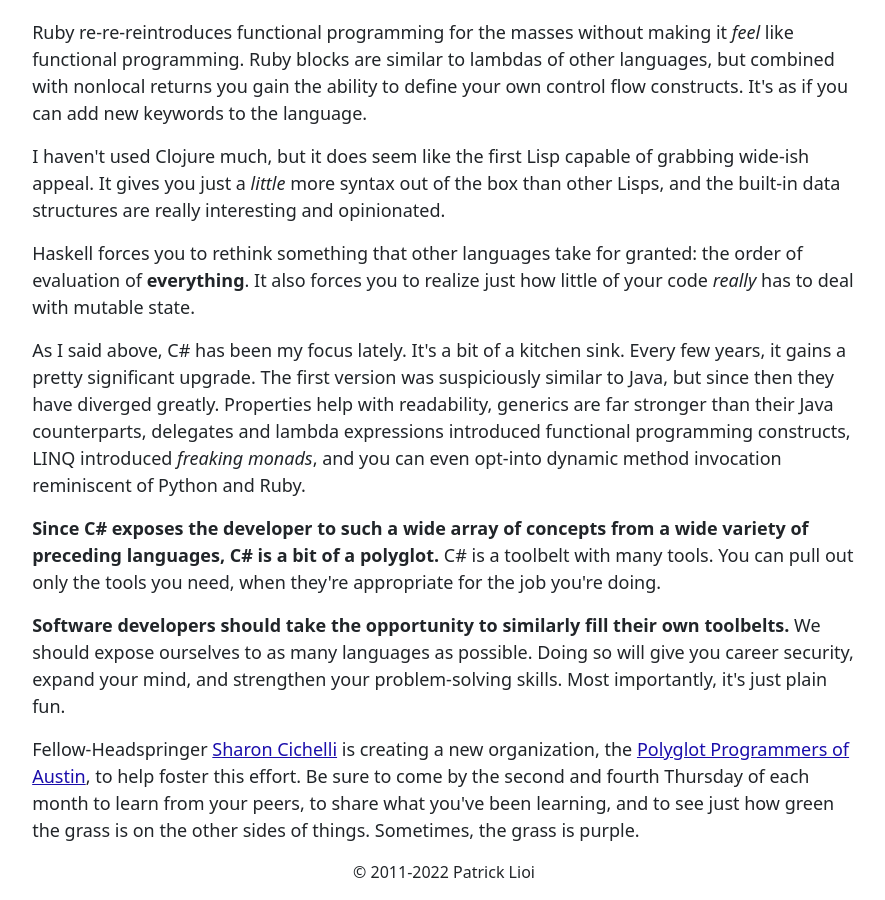
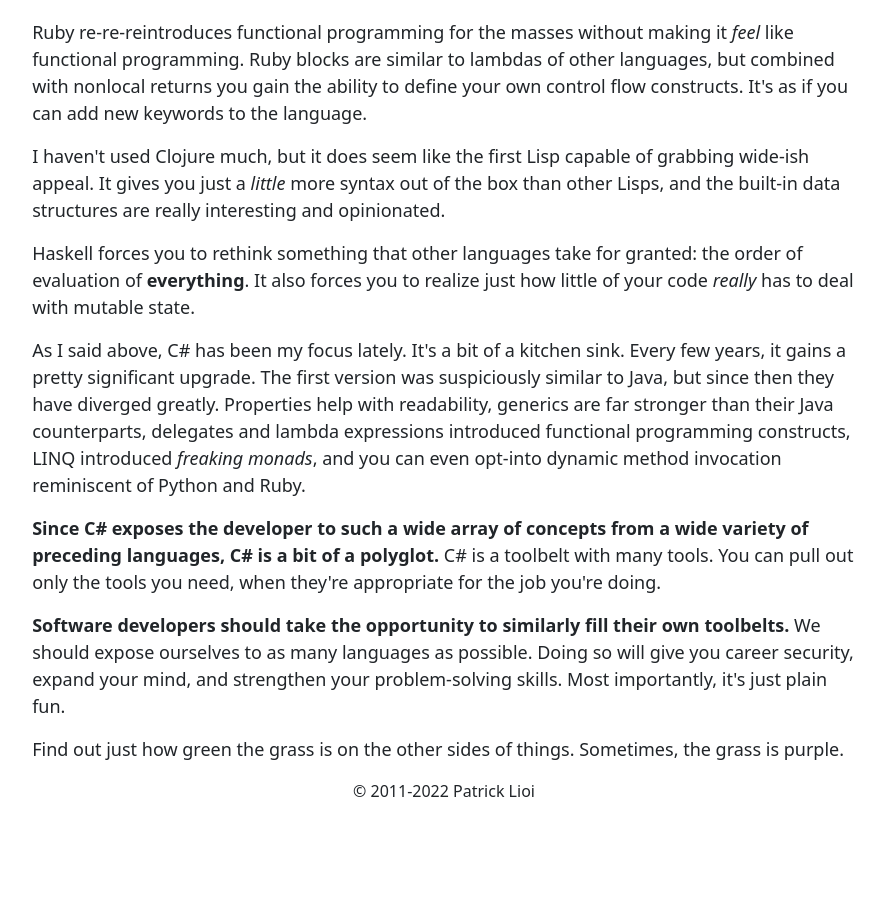
Before and after one commit to plioi/plioi.github.io, a Jekyll site: the page built from _posts/2012-01-27-join-the-polyglots.html, in a window 1280 px wide and 900 px high, scrolled down 1343 px. Shown: the whole window, without its empty margins (196-1081 px from the left). Built offline with Jekyll 4.4.1, drawn with Linux system fonts in a browser that asks for light colours; after the commit the page ends 2162 px from its top, so only the background shows below that.

Commit message:
Drop no-longer-applicable call to action/link.

```diff
--- a/_posts/2012-01-27-join-the-polyglots.html
+++ b/_posts/2012-01-27-join-the-polyglots.html
@@ -19,4 +19,4 @@
 <p>As I said above, C# has been my focus lately.  It's a bit of a kitchen sink.  Every few years, it gains a pretty significant upgrade.  The first version was suspiciously similar to Java, but since then they have diverged greatly.  Properties help with readability, generics are far stronger than their Java counterparts, delegates and lambda expressions introduced functional programming constructs, LINQ introduced <em>freaking monads</em>, and you can even opt-into dynamic method invocation reminiscent of Python and Ruby.</p>
 <p><strong>Since C# exposes the developer to such a wide array of concepts from a wide variety of preceding languages, C# is a bit of a polyglot.</strong>  C# is a toolbelt with many tools.  You can pull out only the tools you need, when they're appropriate for the job you're doing.</p>
 <p><strong>Software developers should take the opportunity to similarly fill their own toolbelts.</strong>  We should expose ourselves to as many languages as possible.  Doing so will give you career security, expand your mind, and strengthen your problem-solving skills.  Most importantly, it's just plain fun.</p>
-<p>Fellow-Headspringer <a href="https://twitter.com/scichelli">Sharon Cichelli</a> is creating a new organization, the <a href="http://www.polyglotprogrammers.org/">Polyglot Programmers of Austin</a>, to help foster this effort.  Be sure to come by the second and fourth Thursday of each month to learn from your peers, to share what you've been learning, and to see just how green the grass is on the other sides of things.  Sometimes, the grass is purple.</p>
+<p>Find out just how green the grass is on the other sides of things. Sometimes, the grass is purple.</p>
```
